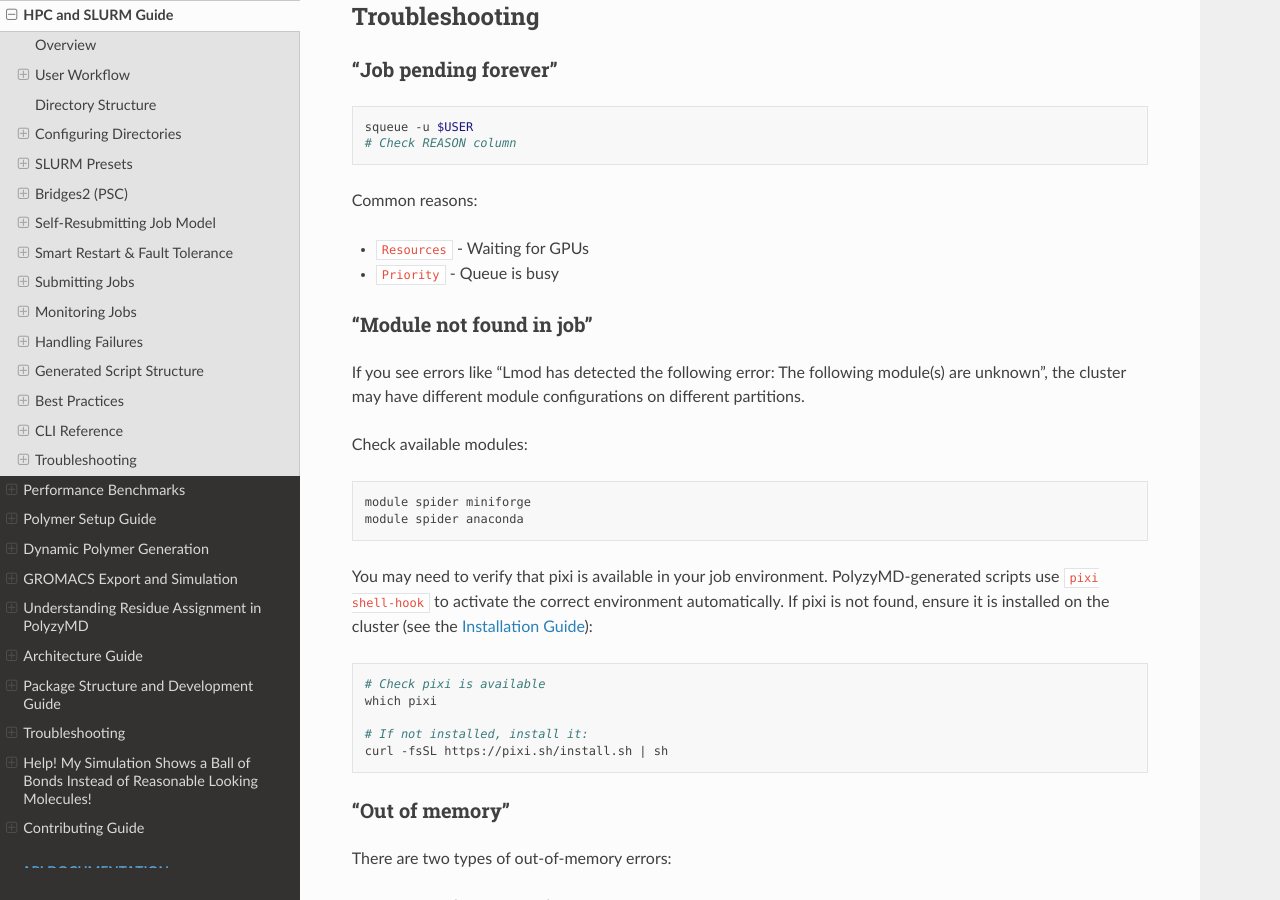
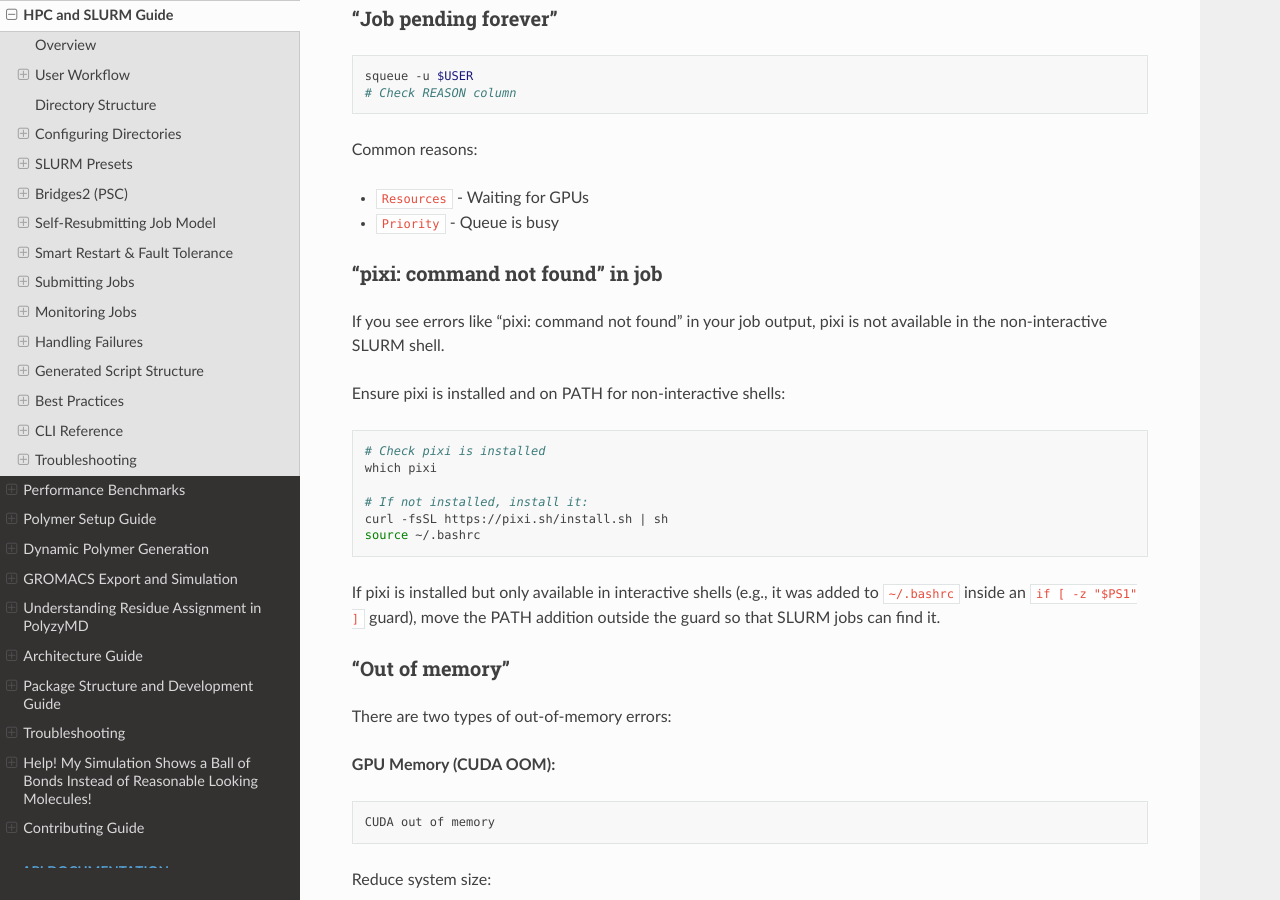
Before and after one commit to joelaforet/polyzymd, a Sphinx documentation site: the page built from docs/source/tutorials/hpc_slurm.md, in a window 1280 px wide and 900 px high, scrolled down 21076 px. Built offline with Sphinx 7.4.7 and the Read the Docs theme 3.1.0, drawn with Linux system fonts in a browser that asks for light colours; some of the changed text lies outside the part shown.

Commit message:
docs: update HPC and quickstart tutorials for pixi workflow

````diff
--- a/docs/source/tutorials/hpc_slurm.md
+++ b/docs/source/tutorials/hpc_slurm.md
@@ -184,8 +184,7 @@
 | QoS | `--qos=normal` | *(omitted — not used)* |
 | Memory | `--mem=3G` | *(omitted — per-GPU allocation)* |
 | Account | ucb-group (in preset) | *(omitted — inferred from login)* |
-| Module load | `ml miniforge` | `ml anaconda3/2024.10-1` |
-| Conda frontend | `mamba activate` | `conda activate` |
+| Env activation | `pixi shell-hook -e cuda-12-4` | `pixi shell-hook -e cuda-12-6` |
 | Default time limit | 24h | 24h |
 
 ### Account
@@ -724,11 +723,9 @@
 # Generated by polyzymd — do not edit manually
 # =============================================================================
 
-module purge 2>/dev/null || true
-ml miniforge 2>/dev/null || true
-
-eval "$(conda shell.bash hook)"
-conda activate polyzymd-env
+# Activate pixi environment
+# The manifest path was resolved at submission time from `which polyzymd`.
+eval "$(pixi shell-hook -e cuda-12-4 --manifest-path /projects/$USER/polyzymd/pixi.toml)"
 
 set -e
 
@@ -749,6 +746,7 @@
 echo "Config:    $CONFIG_PATH"
 echo "Replicate: $REPLICATE"
 echo "Work dir:  $WORKING_DIR"
+echo "Pixi env:  cuda-12-4"
 echo "Job ID:    ${SLURM_JOB_ID:-local}"
 echo "Timestamp: $(date)"
 echo "=================================================="
@@ -1027,28 +1025,25 @@
 - `Resources` - Waiting for GPUs
 - `Priority` - Queue is busy
 
-### "Module not found in job"
+### "pixi: command not found" in job
 
-If you see errors like "Lmod has detected the following error: The following module(s) are unknown", the cluster may have different module configurations on different partitions.
+If you see errors like "pixi: command not found" in your job output,
+pixi is not available in the non-interactive SLURM shell.
 
-Check available modules:
-```bash
-module spider miniforge
-module spider anaconda
-```
-
-You may need to verify that pixi is available in your job environment.
-PolyzyMD-generated scripts use `pixi shell-hook` to activate the correct
-environment automatically. If pixi is not found, ensure it is installed
-on the cluster (see the [Installation Guide](installation.md)):
+Ensure pixi is installed and on PATH for non-interactive shells:
 
 ```bash
-# Check pixi is available
+# Check pixi is installed
 which pixi
 
 # If not installed, install it:
 curl -fsSL https://pixi.sh/install.sh | sh
+source ~/.bashrc
 ```
+
+If pixi is installed but only available in interactive shells (e.g., it
+was added to `~/.bashrc` inside an `if [ -z "$PS1" ]` guard), move the
+PATH addition outside the guard so that SLURM jobs can find it.
 
 ### "Out of memory"
 
````
Also changed, not shown: docs/source/tutorials/architecture.md (+3 -6 lines), docs/source/tutorials/troubleshooting.md (+6 -3 lines).
